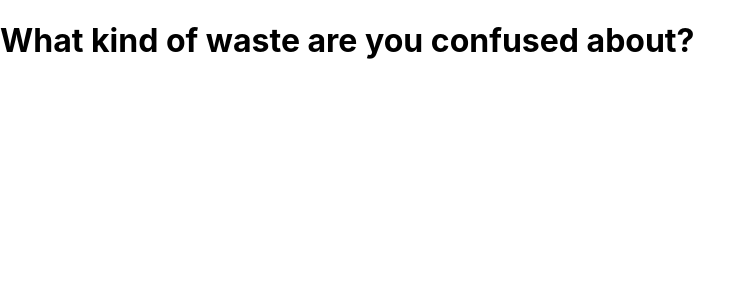
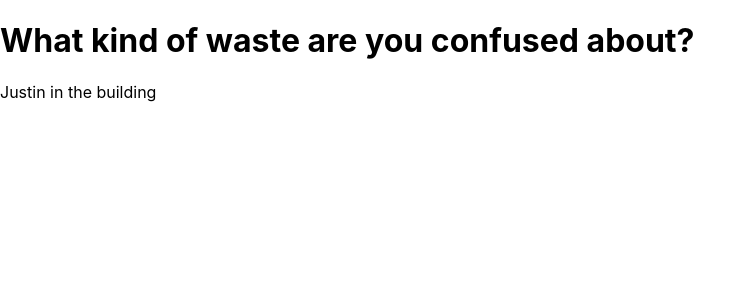
Before and after one commit to KobbyBawuah/waste-flowchart, a React (Create React App) app: page / in a window 1280 px wide. Shown: the top 300 px of the page, without its empty margins (0-755 px from the left). Built offline with nearby package versions, Linux system fonts and the light colour scheme.

Commit message:
Extre testing commit

```diff
--- a/src/App.js
+++ b/src/App.js
@@ -2,8 +2,10 @@ import './App.css';
 
 function App() {
   return (
+    <div>
     <h1>What kind of waste are you confused about?</h1>
-
+    <p>Justin in the building</p>
+    </div>
   );
 }
 
```
